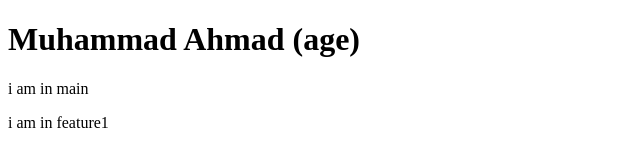
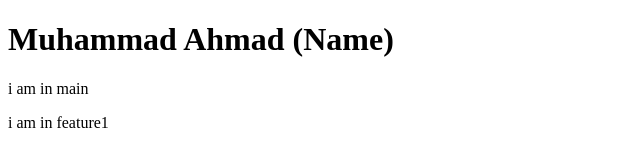
Before and after one commit to ahmadAK07/localRepo, a plain HTML site: page index.html in a window 1280 px wide. Shown: the whole page, without its empty margins (0-640 px from the left). Drawn offline with Linux system fonts and the light colour scheme.

Commit message:
add name

```diff
--- a/index.html
+++ b/index.html
@@ -6,7 +6,7 @@
     <title>Document</title>
 </head>
 <body>
-    <h1>Muhammad Ahmad (age)</h1>
+    <h1>Muhammad Ahmad (Name)</h1>
     <p>i am in main</p>
     <p>i am in feature1</p>
 </body>
```
